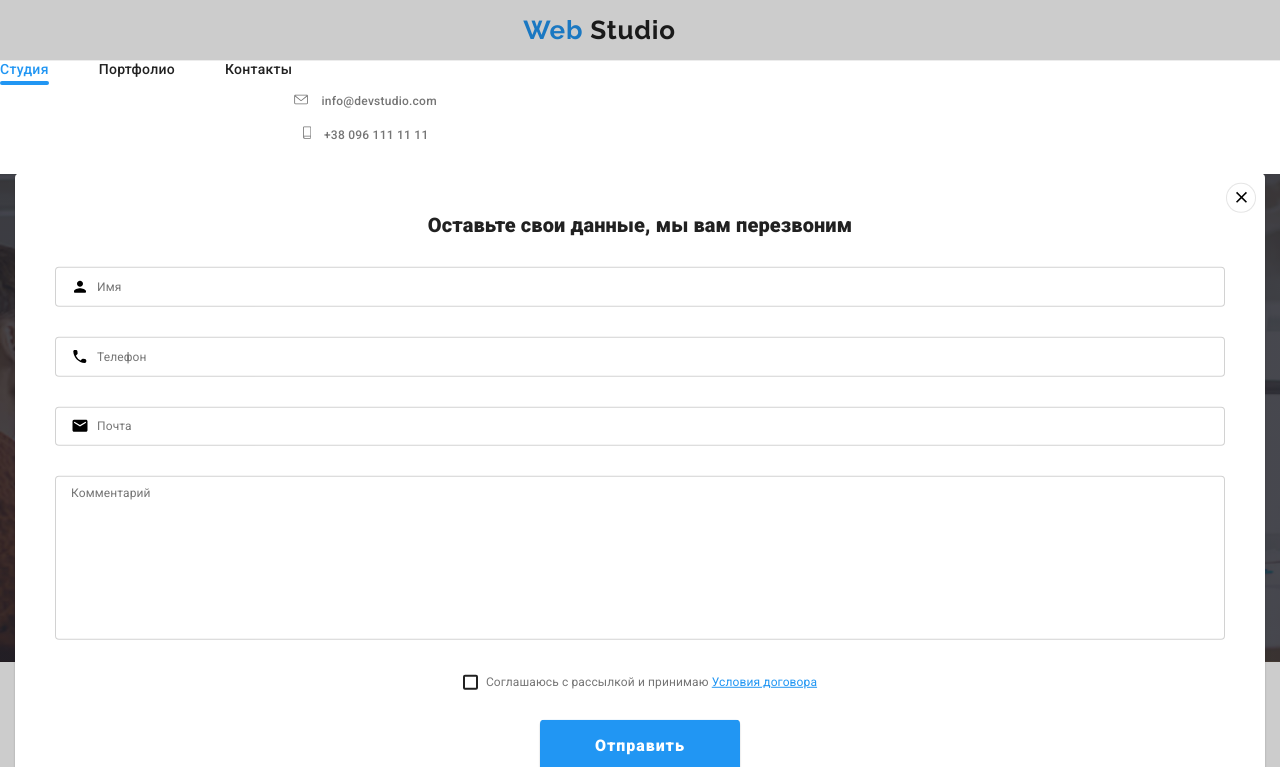
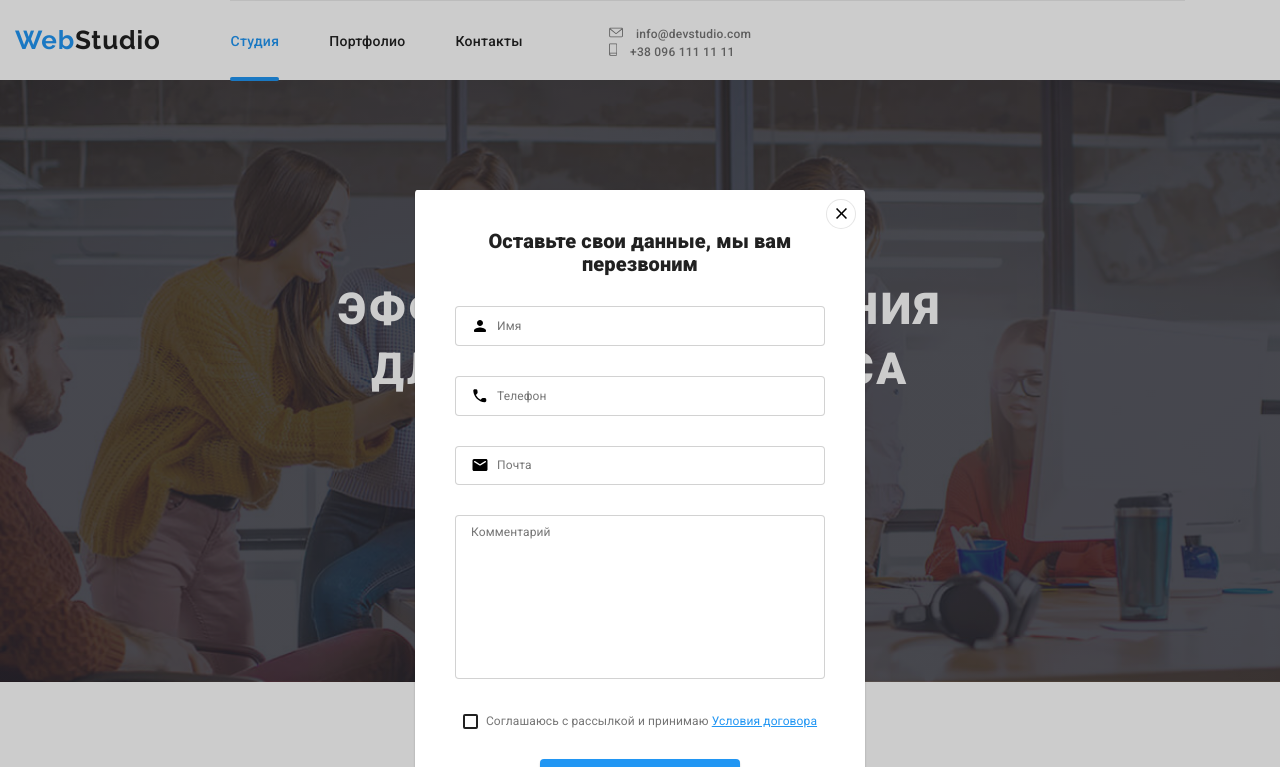
Before and after one commit to MaximPalahnii/goit-markup-hw-08, a plain HTML site: page index.html in a window 1280 px wide. Both pictures are taken after a click on the button "Заказать услугу". Shown: the top 767 px of the page. Drawn offline with nearby package versions, Linux system fonts and the light colour scheme; files that its build step writes are made by us from their sources.

Commit message:
DZ08_31.07.2020
Сделал 768 хедер

```diff
--- a/sass/components/_header.scss
+++ b/sass/components/_header.scss
@@ -46,8 +46,8 @@
   letter-spacing: 0.03em;
 
   @media screen and (min-width: 768px) {
-    margin-right: 81px;
-    // display: flex;
+    margin-right: 70px;
+    display: flex;
     justify-content: flex-start;
   }
 }
@@ -95,6 +95,7 @@
     // padding-top: 32px;
     // padding-bottom: 32px;
     margin-top: 0px;
+    margin-right: 84px;
   }
 }
 
@@ -125,6 +126,8 @@
 
   @media screen and (min-width: 768px) {
     display: block;
+    padding-top: 32px;
+
     font-family: Roboto;
     font-size: 14px;
     line-height: 16px;
@@ -138,6 +141,7 @@
 
   @media screen and (min-width: 768px) {
     display: block;
+    padding-bottom: 32px;
     // padding-top: 32px;
   }
 
@@ -192,7 +196,7 @@
     align-content: flex-start;
     // height: 80px;
     // text-align: center;
-    margin-top: 32px;
+    margin-top: 25px;
 
     font-size: 12px;
     line-height: 14px;
@@ -201,6 +205,10 @@
 
 .contacts-item:not(:last-child) {
   margin-bottom: 16px;
+
+  @media screen and (min-width: 768px) {
+    margin-bottom: 0px;
+  }
 }
 
 .icon-mail,
@@ -300,8 +308,12 @@
   border-top: 1px solid #ececec;
 
   @media screen and (min-width: 768px) {
-    min-width: 768px;
+    position: relative;
+    height: 80px;
     display: flex;
+    text-align: start;
+    top: 0px;
+    background-color: transparent;
     // width: unset;
     // text-align: unset;
 
--- a/sass/components/_modalwindow.scss
+++ b/sass/components/_modalwindow.scss
@@ -1,23 +1,17 @@
 /* modal window */
+
 .backdrop {
   position: fixed;
-  // display: flex;
-  // justify-content: center;
-  // align-items: center;
-  // padding: 40px;
-  // position: relative;
-  // transform: translate(-50%, -50%);
-  // max-width: calc(100% - 30px);
-  // max-height: calc(100% - 30px);
-  // overflow: auto;
-
   top: 0;
   left: 0;
   right: 0;
   left: 0;
   width: 100%;
   height: 100%;
+  z-index: 20;
+
   overflow-y: scroll;
+
   background-color: rgba(0, 0, 0, 0.2);
 
   opacity: 1;
@@ -32,23 +26,24 @@
 
   display: flex;
   flex-direction: column;
+  overflow-y: scroll;
 
   text-align: center;
 
-  max-width: calc(100% - 30px);
-  max-height: calc(100% - 30px);
+  max-width: calc(100% - 15px);
+  max-height: calc(100% - 15px);
   padding-top: 40px;
   padding-right: 40px;
   padding-bottom: 40px;
   padding-left: 40px;
-  margin-top: 93px;
+  margin-top: 94px;
   border-radius: 4px;
   font-weight: 400;
   font-size: 12px;
   line-height: 16px;
   letter-spacing: 0.01em;
   color: #757575;
-  padding: 40px;
+  // padding: 40px;
 
   background-color: #ffffff;
   border-radius: 4px;
@@ -57,6 +52,11 @@
 
   transform: translate(-50%, -50%) scale(1);
   transition: transform $timing-funktion;
+
+  @media screen and (min-width: 480px) {
+    width: 450px;
+    height: 609px;
+  }
 }
 
 .backdrop.is-hidden {
@@ -147,6 +147,7 @@
   padding-top: 12px;
   padding-bottom: 12px;
   width: 100%;
+  height: 100%;
   resize: none;
 
   border: 1px solid rgba(33, 33, 33, 0.2);
--- a/sass/utils/_basis.scss
+++ b/sass/utils/_basis.scss
@@ -51,6 +51,9 @@
 
   @media screen and (min-width: 768px) {
     width: 768px;
+    // justify-content: flex-start;
+    margin-left: 0px;
+    margin-right: 0px;
   }
 
   @media screen and (min-width: 1200px) {
```
Also changed, not shown: css/main.css, css/main.min.css, 2 other files.
